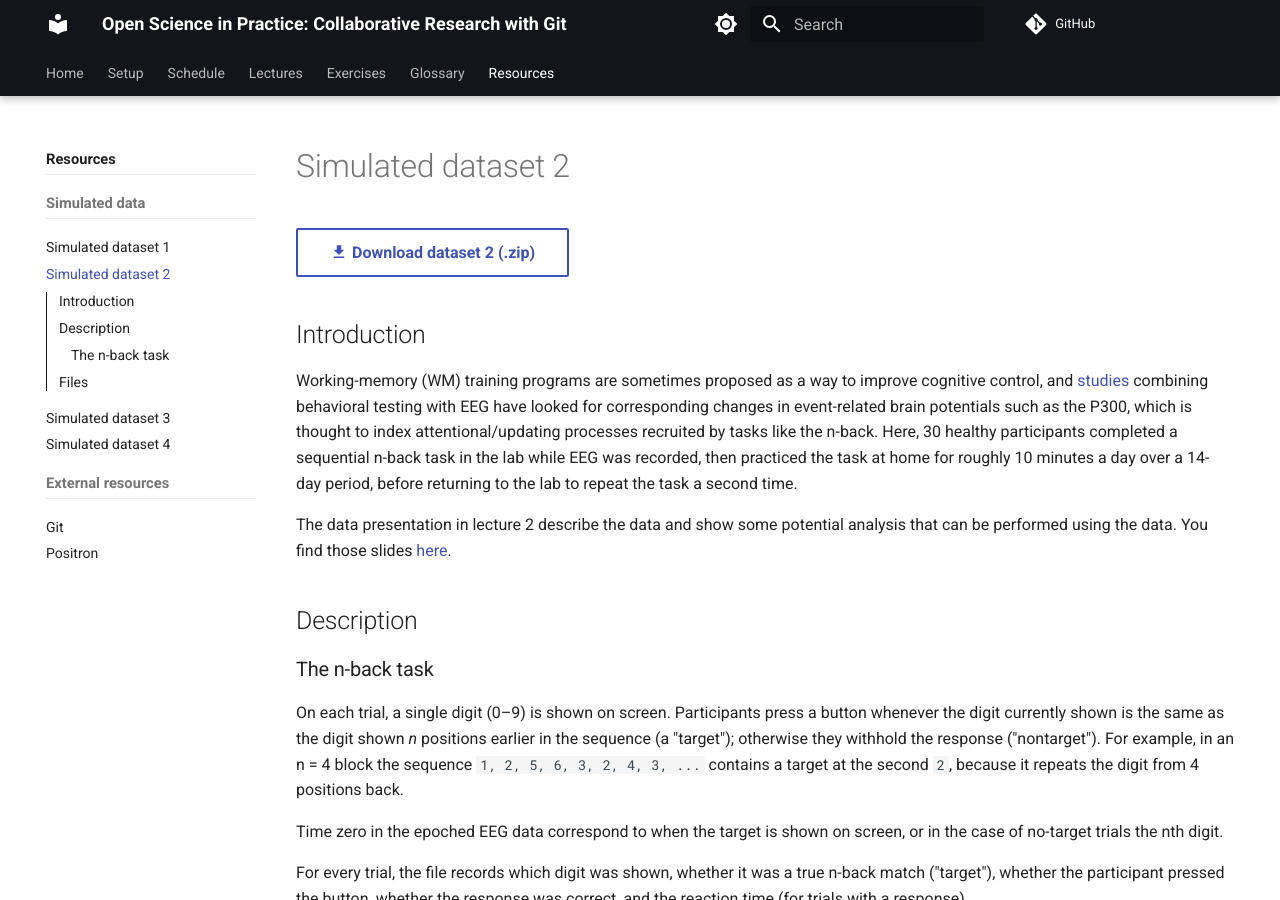
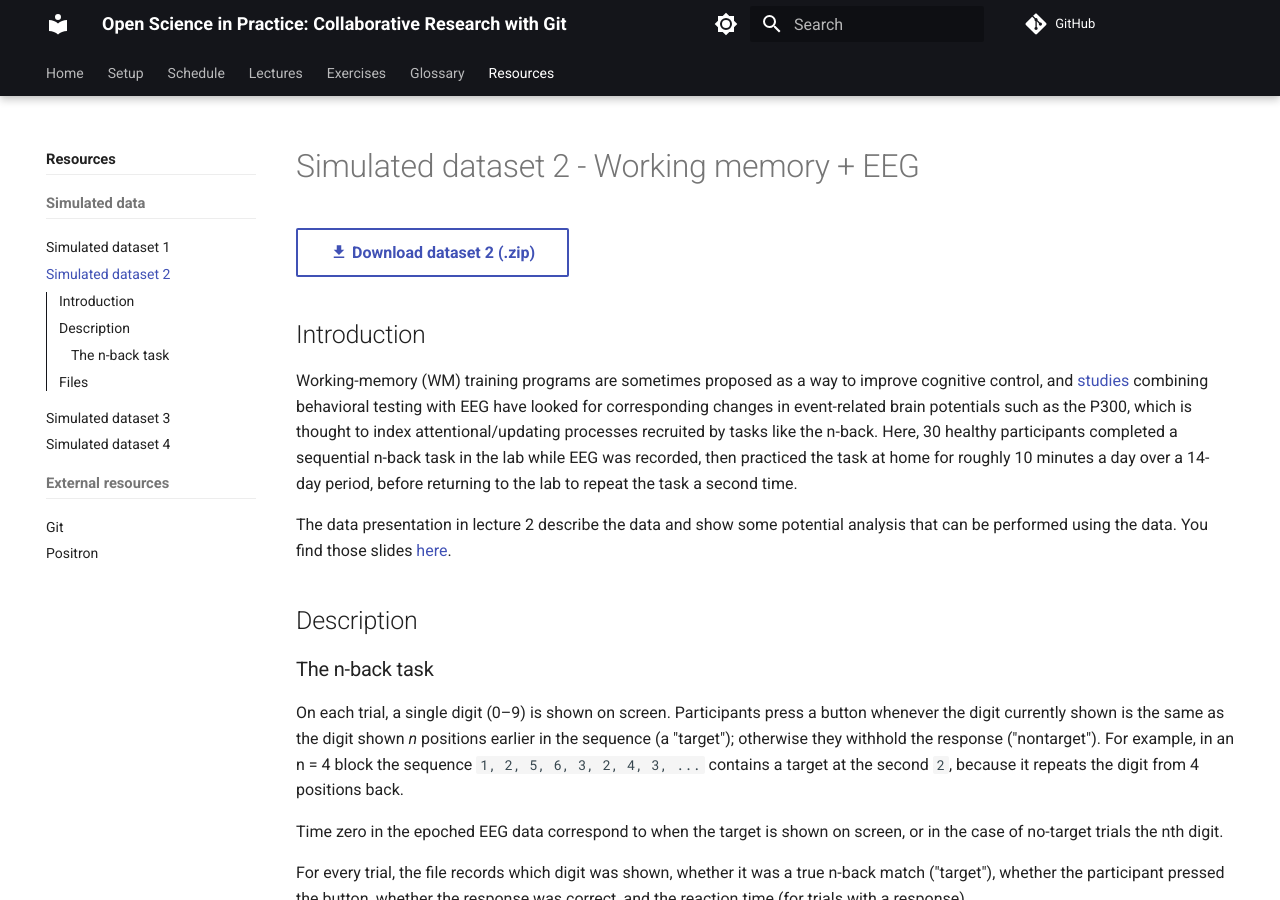
Before and after one commit to k-CIR/course-open-science-in-practice, an MkDocs documentation site: the page built from docs/resources/simulated-dataset-2.md, in a window 1280 px wide and 900 px high. Built offline with MkDocs 1.6.1 and Material for MkDocs 9.7.7, drawn with Linux system fonts in a browser that asks for light colours; comment, search, counter and statistics services are not loaded.

Commit message:
new updates on data

```diff
--- a/docs/resources/simulated-dataset-2.md
+++ b/docs/resources/simulated-dataset-2.md
@@ -1,4 +1,4 @@
-# Simulated dataset 2
+# Simulated dataset 2 - Working memory + EEG
 
 [:material-download: Download dataset 2 (.zip)](https://www.dropbox.com/scl/fi/de0m9vnig7euqewtl149x/simulated-dataset-2.zip?rlkey=wma3oyvzpvlkd3esnh4t3j6si&st=9okj1gg5&dl=1){ .md-button download="simulated-dataset-2.zip" }
 
```
Also changed, not shown: docs/resources/simulated-dataset-1.md (+1 -1 lines), 1 other file.
